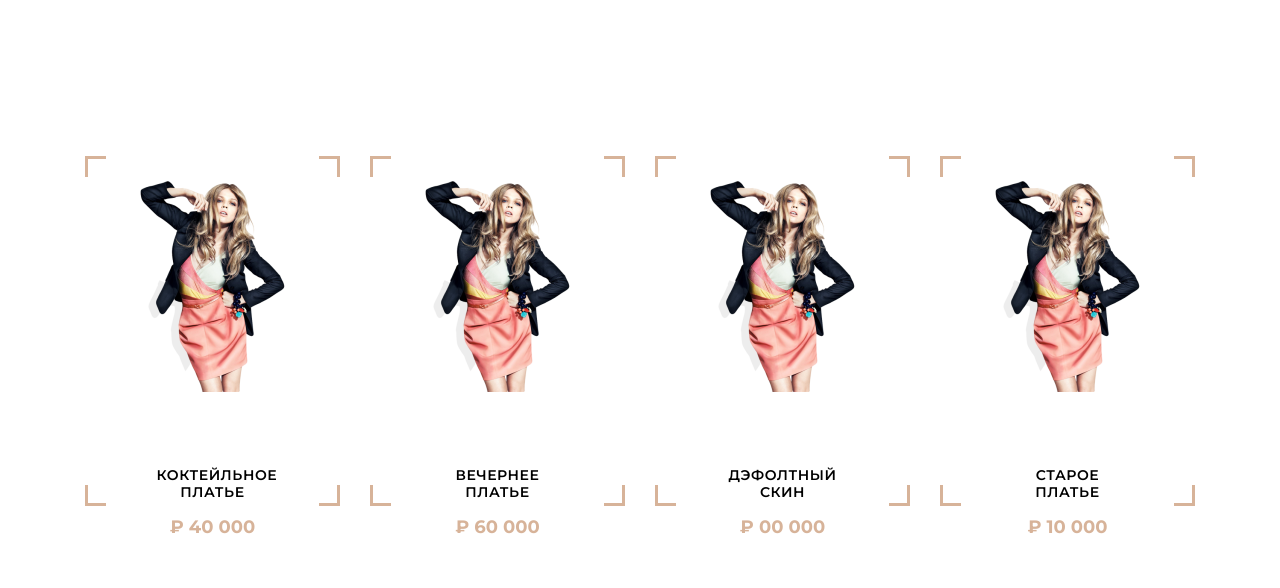
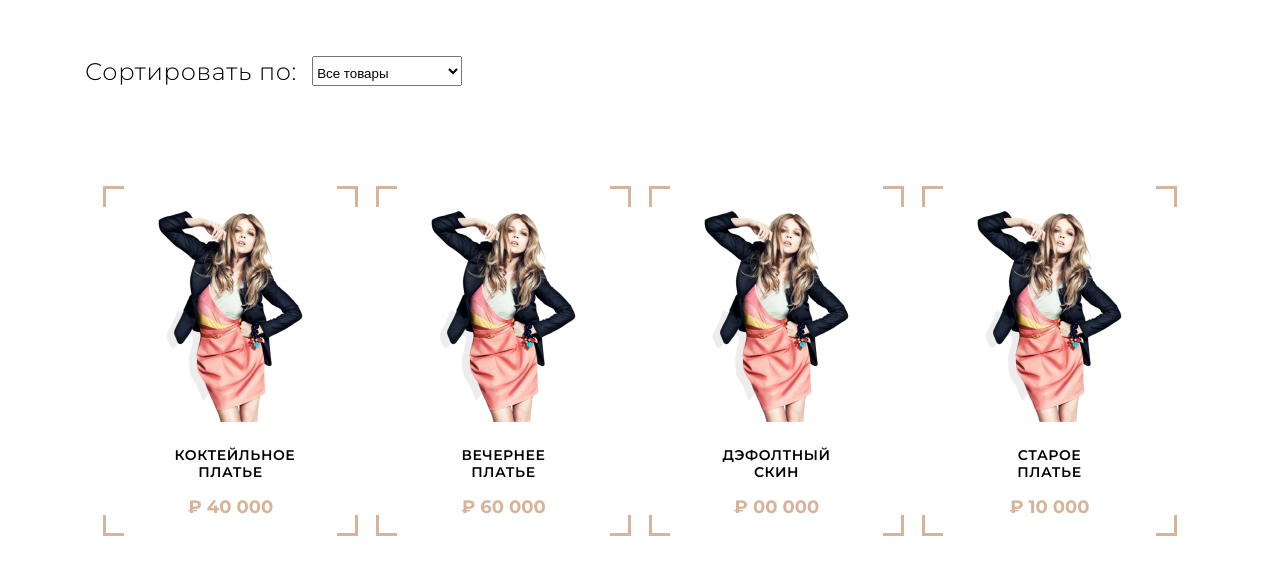
Before and after one commit to YuraMell/test-regact, a React (Create React App) app: page /products in a window 1280 px wide. Shown: the part 512-1100 px from the top of the page. Built offline with nearby package versions, Linux system fonts and the light colour scheme.

Commit message:
add filter

```diff
--- a/src/components/pages/Products.jsx
+++ b/src/components/pages/Products.jsx
@@ -1,9 +1,17 @@
-import React from 'react';
+import React , {useState} from 'react';
 import {Link} from "react-router-dom";
 import NewModelItem from "../models/NewModelItem";
-import {allProducts} from "../../models";
+import {allProducts, childrenModels, maleModels, femaleModels} from "../../models";
 
 const Products = () => {
+  let categoryProducts = allProducts.map(product => product.category )
+  categoryProducts = [...new Set(categoryProducts)];
+  categoryProducts.unshift('Все товары')
+  let [category, setCategory] = useState('Все товары');
+  console.log(category)
+  const selectHandler = (e) => {
+    setCategory(e.target.value)
+  }
   return (
     <>
       <section className="new-models">
@@ -11,8 +19,19 @@ const Products = () => {
           <h2>
             Все товары
           </h2>
+          <div className="filter">
+            <label htmlFor="ice-cream-choice">Сортировать по:  </label>
+              <select id="category-list" onChange={selectHandler}>
+                {categoryProducts.map((product, id) => <option key={id}> {product} </option>)}
+              </select>
+          </div>
           <div className="new-models-all">
-            {allProducts.map(item => <Link to={'/single-item/'+ item._id} key={item._id} ><NewModelItem info={item} /></Link>)}
+            { category === 'Все товары'
+              ? allProducts.map(item => <Link to={'/single-item/'+ item._id} key={item._id} ><NewModelItem info={item} /></Link>)
+              : allProducts
+                .filter(item => item.category === category)
+                .map(item => <Link to={'/single-item/'+ item._id} key={item._id} ><NewModelItem info={item} /></Link>)
+            }
           </div>
         </div>
       </section>
--- a/src/models.js
+++ b/src/models.js
@@ -11,8 +11,8 @@ export const allProducts = [
     price: '40 000',
     _id: 5,
     sales: 0,
-    category: 'male',
-    type: 't-shirt',
+    category: 'Для мужчин',
+    type: 'Футболка',
     new: true,
     description: 'Lorem ipsum dolor sit amet, consectetur adipisicing elit. Deserunt, est, laborum. Amet consectetur consequuntur deserunt ex, excepturi facere iste, magni minus nostrum quam quas reprehenderit sequi tenetur voluptatem voluptates, voluptatibus?'
   },
@@ -22,8 +22,8 @@ export const allProducts = [
     price: '60 000',
     _id: 6,
     sales: 0,
-    category: 'male',
-    type: 'footwear',
+    category: 'Для мужчин',
+    type: 'Обувь',
     new: true,
     description: 'Lorem ipsum dolor sit amet, consectetur adipisicing elit. Deserunt, est, laborum. Amet consectetur consequuntur deserunt ex, excepturi facere iste, magni minus nostrum quam quas reprehenderit sequi tenetur voluptatem voluptates, voluptatibus?'
   },
@@ -32,8 +32,8 @@ export const allProducts = [
     img: NewModel,
     price: '00 000',
     _id: 7,
-    category: 'female',
-    type: 'dress',
+    category: 'Для женщин',
+    type: 'Платье',
     new: true,
     sales: 0,
     description: 'Lorem ipsum dolor sit amet, consectetur adipisicing elit. Deserunt, est, laborum. Amet consectetur consequuntur deserunt ex, excepturi facere iste, magni minus nostrum quam quas reprehenderit sequi tenetur voluptatem voluptates, voluptatibus?'
@@ -43,8 +43,8 @@ export const allProducts = [
     img: NewModel,
     price: '10 000',
     _id: 8,
-    category: 'female',
-    type: 'shoes',
+    category: 'Для женщин',
+    type: 'Обувь',
     new: true,
     sales: 0,
     description: 'Lorem ipsum dolor sit amet, consectetur adipisicing elit. Deserunt, est, laborum. Amet consectetur consequuntur deserunt ex, excepturi facere iste, magni minus nostrum quam quas reprehenderit sequi tenetur voluptatem voluptates, voluptatibus?'
@@ -54,8 +54,8 @@ export const allProducts = [
     img: NewModel,
     price: '30 000',
     _id: 1,
-    category: 'children',
-    type: 'shoes',
+    category: 'Для детей',
+    type: 'Обувь',
     sales: "50%",
     description: 'Lorem ipsum dolor sit amet, consectetur adipisicing elit. Deserunt, est, laborum. Amet consectetur consequuntur deserunt ex, excepturi facere iste, magni minus nostrum quam quas reprehenderit sequi tenetur voluptatem voluptates, voluptatibus?'
 
@@ -66,8 +66,8 @@ export const allProducts = [
     price: '25 000',
     _id: 2,
     sales: "50%",
-    category: 'female',
-    type: 'shoes',
+    category: 'Для женщин',
+    type: 'Обувь',
     description: 'Lorem ipsum dolor sit amet, consectetur adipisicing elit. Deserunt, est, laborum. Amet consectetur consequuntur deserunt ex, excepturi facere iste, magni minus nostrum quam quas reprehenderit sequi tenetur voluptatem voluptates, voluptatibus?'
 
   },
@@ -76,8 +76,8 @@ export const allProducts = [
     img: NewModel,
     price: '18 000',
     _id: 3,
-    category: 'children',
-    type: 'dress',
+    category: 'Для детей',
+    type: 'Платье',
     sales: "50%",
     description: 'Lorem ipsum dolor sit amet, consectetur adipisicing elit. Deserunt, est, laborum. Amet consectetur consequuntur deserunt ex, excepturi facere iste, magni minus nostrum quam quas reprehenderit sequi tenetur voluptatem voluptates, voluptatibus?'
 
@@ -88,8 +88,8 @@ export const allProducts = [
     price: '10 000',
     _id: 4,
     sales: "50%",
-    category: 'female',
-    type: 't-shirt',
+    category: 'Для женщин',
+    type: 'Футболка',
     description: 'Lorem ipsum dolor sit amet, consectetur adipisicing elit. Deserunt, est, laborum. Amet consectetur consequuntur deserunt ex, excepturi facere iste, magni minus nostrum quam quas reprehenderit sequi tenetur voluptatem voluptates, voluptatibus?'
 
   },
@@ -98,13 +98,13 @@ export const allProducts = [
 export const newModels = allProducts.filter(item => item.new)
 export const modelSales = allProducts.filter(item => parseInt(item.sales) > 0)
 
-export const maleModels = allProducts.filter(item => item.category === 'male')
-export const femaleModels = allProducts.filter(item => item.category === 'female')
-export const childrenModels = allProducts.filter(item => item.category === 'children')
+export const maleModels = allProducts.filter(item => item.category === 'Для мужчин')
+export const femaleModels = allProducts.filter(item => item.category === 'Для женщин')
+export const childrenModels = allProducts.filter(item => item.category === 'Для детей')
 
-export const dressModels = allProducts.filter(item => item.type === 'dress')
-export const tShirtModels = allProducts.filter(item => item.type === 't-shirt')
-export const shoesModels = allProducts.filter(item => item.type === 'shoes')
+export const dressModels = allProducts.filter(item => item.type === 'Платье')
+export const tShirtModels = allProducts.filter(item => item.type === 'Футболка')
+export const shoesModels = allProducts.filter(item => item.type === 'Обувь')
 
 export const slideDescription = [
   {
--- a/src/style.css
+++ b/src/style.css
@@ -381,7 +381,7 @@
 .new-models .inner {
   display: flex;
   flex-direction: column;
-  align-items: center;
+  align-items: flex-start;
 }
 .new-models .inner h2 {
   font-family: Montserrat, sans-serif;
@@ -392,9 +392,44 @@
   letter-spacing: 0.04em;
   text-transform: uppercase;
   color: #212121;
-  margin-bottom: 100px;
-  margin-top: 50px;
+  margin: 50px auto 50px;
   text-align: center;
+}
+.new-models .inner .filter {
+  margin-bottom: 50px;
+  width: 100%;
+  display: flex;
+  align-items: center;
+}
+.new-models .inner .filter input {
+  min-height: 40px;
+  width: 100%;
+  max-width: 220px;
+  outline: none;
+  font-family: Montserrat, sans-serif;
+  font-style: normal;
+  font-weight: 300;
+  font-size: 16px;
+  line-height: 22px;
+  letter-spacing: 0.03em;
+  color: #000000;
+}
+.new-models .inner .filter label {
+  font-family: Montserrat, sans-serif;
+  font-style: normal;
+  font-weight: 300;
+  font-size: 24px;
+  line-height: 29px;
+  letter-spacing: 0.03em;
+  color: #000000;
+  margin-right: 15px;
+}
+.new-models .inner .filter select {
+  width: 150px;
+  min-height: 30px;
+  display: flex;
+  align-items: center;
+  padding-top: 5px;
 }
 .new-models .inner .new-item-button {
   width: 220px;
@@ -415,6 +450,7 @@
   cursor: pointer;
   opacity: 0.7;
   text-decoration: none;
+  margin: 0 auto;
 }
 .new-models .inner .new-item-button:hover {
   opacity: 1;
@@ -623,7 +659,7 @@
 .new-models-all {
   display: flex;
   margin-bottom: 50px;
-  justify-content: space-between;
+  justify-content: space-evenly;
   flex-wrap: wrap;
   width: 100%;
 }
@@ -711,6 +747,7 @@
   color: #000000;
   max-width: 112px;
   margin-bottom: 15px;
+  margin-top: 0;
 }
 .new-models-all .new-item strong {
   font-family: Montserrat, sans-serif;
--- a/src/style.scss
+++ b/src/style.scss
@@ -404,7 +404,7 @@
   .inner {
     display: flex;
     flex-direction: column;
-    align-items: center;
+    align-items: flex-start;
 
     h2 {
       font-family: Montserrat, sans-serif;
@@ -415,9 +415,48 @@
       letter-spacing: 0.04em;
       text-transform: uppercase;
       color: #212121;
-      margin-bottom: 100px;
-      margin-top: 50px;
+      margin: 50px auto 50px;
       text-align: center;
+    }
+
+    .filter {
+      margin-bottom: 50px;
+      width: 100%;
+      display: flex;
+      align-items: center;
+
+      input {
+        min-height: 40px;
+        width: 100%;
+        max-width: 220px;
+        outline: none;
+        font-family: Montserrat, sans-serif;
+        font-style: normal;
+        font-weight: 300;
+        font-size: 16px;
+        line-height: 22px;
+        letter-spacing: 0.03em;
+        color: #000000;
+      }
+
+      label {
+        font-family: Montserrat, sans-serif;
+        font-style: normal;
+        font-weight: 300;
+        font-size: 24px;
+        line-height: 29px;
+        letter-spacing: 0.03em;
+        color: #000000;
+        margin-right: 15px;
+      }
+
+      select {
+        width: 150px;
+        min-height: 30px;
+        display: flex;
+        align-items: center;
+        padding-top: 5px;
+      }
     }
 
     .new-item-button {
@@ -439,6 +478,7 @@
       cursor: pointer;
       opacity: 0.7;
       text-decoration: none;
+      margin: 0 auto;
 
       &:hover {
         opacity: 1;
@@ -666,7 +706,7 @@
 .new-models-all {
   display: flex;
   margin-bottom: 50px;
-  justify-content: space-between;
+  justify-content: space-evenly;
   flex-wrap: wrap;
   width: 100%;
 
@@ -765,6 +805,7 @@
       color: #000000;
       max-width: 112px;
       margin-bottom: 15px;
+      margin-top: 0;
     }
 
     strong {
```
Also changed, not shown: src/components/pages/Categoty.jsx (deleted, +0 -11 lines), 1 other file (tests, documents, lock files or other folders).
